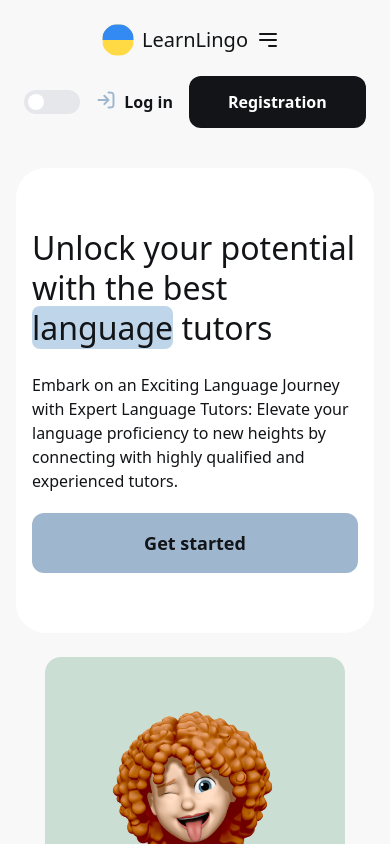
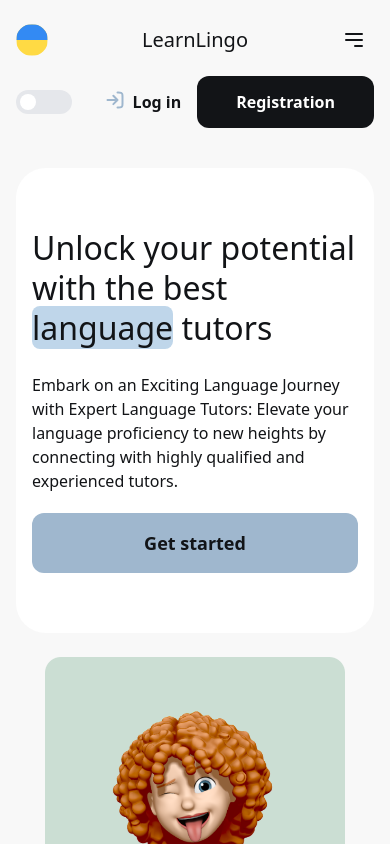
Before and after one commit to Nikolay0803/auth-next, a Next.js app: page / in a window 390 px wide. Shown: the top 844 px of the page. Built offline with nearby package versions, Linux system fonts and the light colour scheme; no server answers.

Commit message:
fix styles header

```diff
--- a/src/components/AppBar.tsx
+++ b/src/components/AppBar.tsx
@@ -11,7 +11,7 @@ const AppBar = () => {
   const toggleMenu = () => setMenuOpen((prev) => !prev);
 
   return (
-    <header className="flex flex-col sm:flex-row items-center mb-5 px-4 sm:px-[128px] py-5 relative">
+    <header className="flex flex-col sm:flex-row mb-5 px-4 sm:px-[128px] py-5 relative">
       <Link
         className="flex-1 flex items-center justify-between sm:justify-center mb-4 sm:mb-0"
         href={"/"}
```
